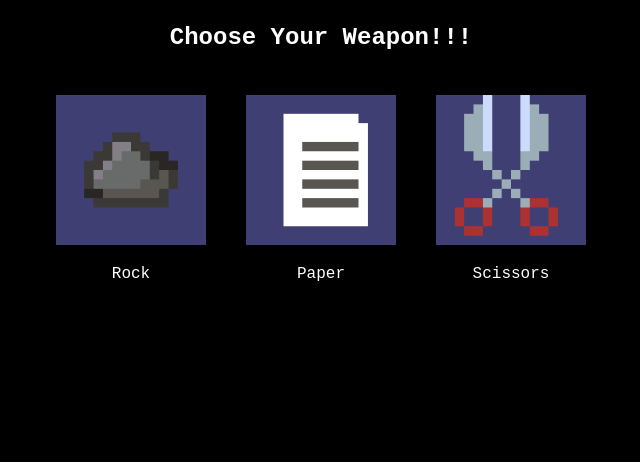
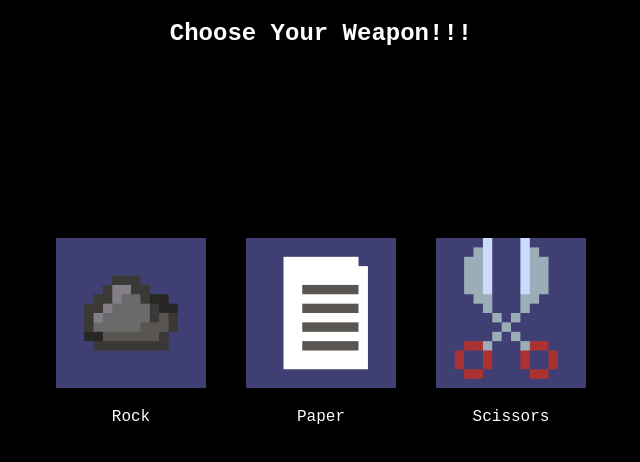
Before and after one commit to JoshuaW13/Rock-Paper-Scissors, a plain HTML site: page index.html in a window 1280 px wide. Shown: the whole page, without its empty margins (319-959 px from the left). Drawn offline with Linux system fonts and the light colour scheme.

Commit message:
finsihed rock paaper scissors polish

```diff
--- a/index.html
+++ b/index.html
@@ -9,7 +9,7 @@
 
 </head>
 <body>
-    <p class = 'title'>Choose Your Weapon!!!</p>
+    <div class = 'title'>Choose Your Weapon!!!</div>
     <div class="imageContainer">
         <div class ="buttonContainer rock" id="rock">
             <img src="images/rockStill.png" alt="rock" class = "weapon rock">
--- a/style.css
+++ b/style.css
@@ -3,6 +3,7 @@
     align-items: center;
     justify-content: center;
     flex-wrap: wrap;
+    height: calc(100vh - 300px);
 }
 
 img{
@@ -12,11 +13,16 @@ img{
 
 body{
     background-color: black;
+    height: 100vh;
+    margin: 0;
+    padding: 0;
 
 }
 
 .title{
     color: white;
+    padding: 20px;
+    height: 50px;
     text-align: center;
     font-size: x-large;
     font-weight: 700;
@@ -25,6 +31,7 @@ body{
 
 .buttonContainer{
     width: 20%;
+    min-width: 100px;
     max-width: 150px;
     height: auto;
     margin: 20px;
@@ -38,7 +45,7 @@ p{
 
 .results{
     visibility: hidden;
-    margin-top:60px;
+    margin: 30px;
     color: white;
     font-size: large;
     text-align: center;
```
